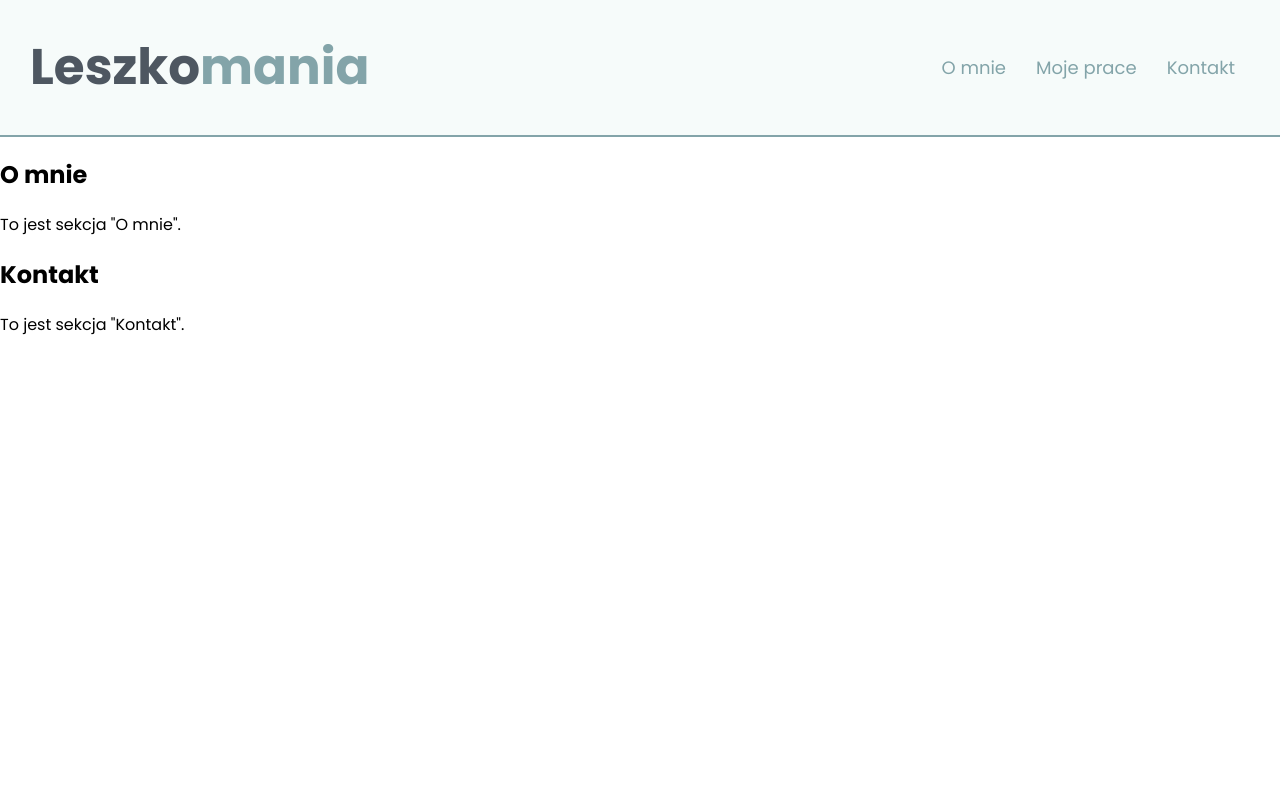
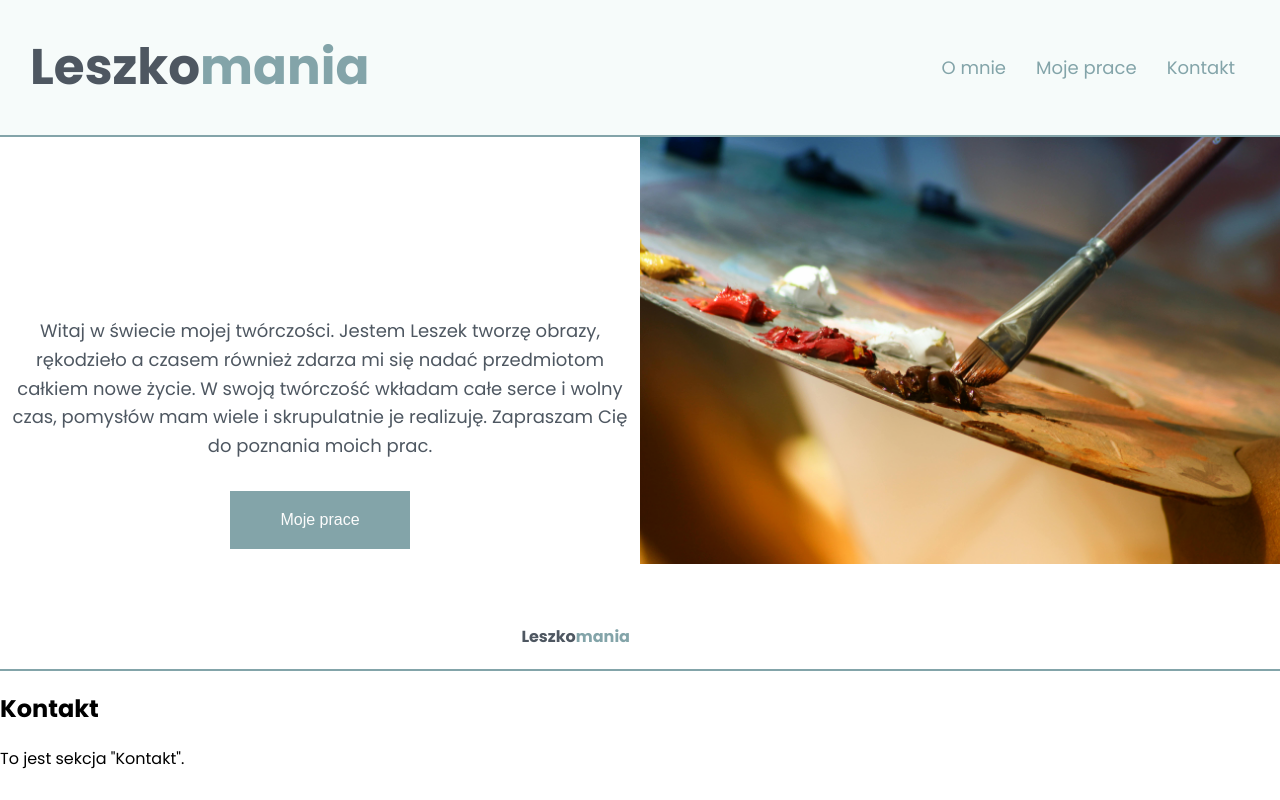
Before and after one commit to korneliagruszka/leszkomania, a React (Create React App) app: page / in a window 1280 px wide. Built offline with nearby package versions, Linux system fonts and the light colour scheme.

Commit message:
About_me_tbc

```diff
--- a/src/components/AboutMe/aboutMe.scss
+++ b/src/components/AboutMe/aboutMe.scss
@@ -0,0 +1,69 @@
+@import 'src/style/colors.scss';
+
+.about_me_container {
+    display: flex;
+    justify-content: space-between;
+    align-items: flex-start;
+    border-bottom: 2px solid $color-cadet-gray;
+  }
+
+  .about_me_left_side {
+    flex: 1;
+    display: flex;
+    flex-direction: column;
+    justify-content: flex-start;
+    align-items: flex-start;
+    max-width: 50%;
+    text-align: center;
+  }
+
+  .about_me_left_side h2 {
+    font-size: 16px;
+    margin-bottom: 10px;
+    text-align: right;
+    color: $color-dark-gray;
+    align-self: flex-end;
+    margin-top: 65px;
+    padding: 10px;
+
+    span {
+        color: $color-cadet-gray;
+    }
+  }
+
+  .about_me_left_side p {
+    font-size: 18px;
+    margin-bottom: 20px;
+    line-height: 1.6;
+    color: $color-dark-gray;
+    margin-top: 170px;
+    padding: 10px;
+  }
+
+  .about_me_left_side button {
+    padding: 20px 50px;
+    font-size: 1rem;
+    cursor: pointer;
+    background-color: $color-cadet-gray;
+    color: $color-white;
+    border: none;
+    transition: background-color 0.3s ease;
+    align-self: center;
+  }
+
+  .about_me_left_side button:hover {
+    background-color: $color-gray;
+  }
+
+  .about_me_image {
+    flex: 1;
+    display: flex;
+    justify-content: center;
+    align-items: center;
+    max-width: 50%;
+  }
+
+  .about_me_image img {
+    max-width: 100%;
+    height: auto;
+  }
--- a/src/components/AboutMe/aboutMe.tsx
+++ b/src/components/AboutMe/aboutMe.tsx
@@ -1,13 +1,20 @@
 import React from 'react';
 import './aboutMe.scss';
+import aboutMePhoto from '../../assets/about_me_photo.jpg';
 
 const AboutMe: React.FC = () => {
   return (
-    <div>
-      <h2>O mnie</h2>
-      <p>To jest sekcja "O mnie".</p>
+    <div className="about_me_container">
+      <div className="about_me_left_side">
+          <p>Witaj w świecie mojej twórczości. Jestem Leszek tworzę obrazy, rękodzieło a czasem również zdarza mi się nadać przedmiotom całkiem nowe życie. W swoją twórczość wkładam całe serce i wolny czas, pomysłów mam wiele i skrupulatnie je realizuję. Zapraszam Cię do poznania moich prac.</p>
+          <button>Moje prace</button>
+          <h2>Leszko<span>mania</span></h2>
+      </div>
+      <div className="about_me_image">
+          <img src={aboutMePhoto} alt="About Me" />
+      </div>
+    </div>
 
-    </div>
   );
 };
 
```
Also changed, not shown: src/assets/about_me_photo.jpg (added).
